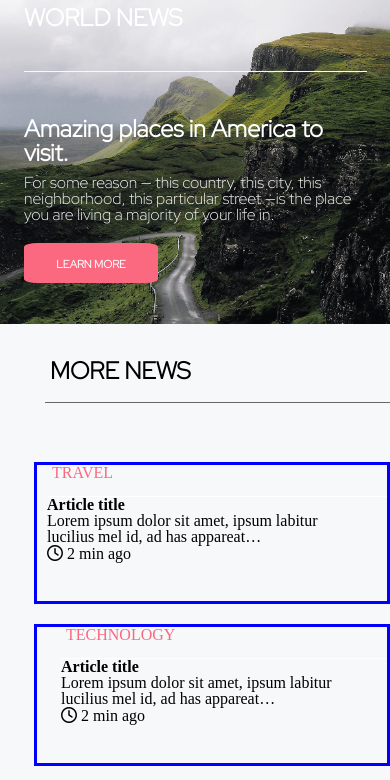
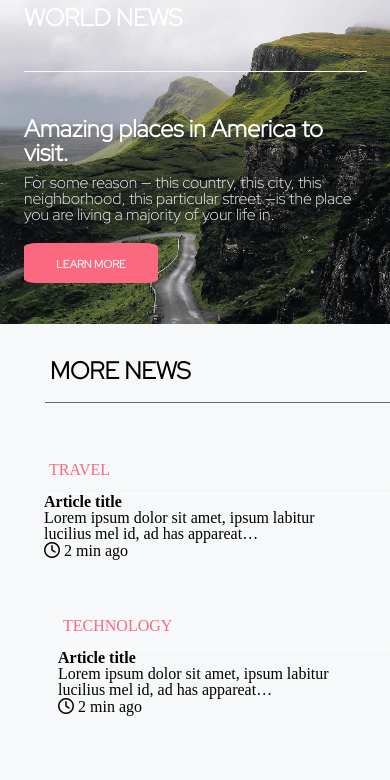
Before and after one commit to Tea-Tarkhnishvili/final, a plain HTML site: page index.html in a window 390 px wide. Shown: the part 64-844 px from the top of the page. Drawn offline with Linux system fonts and the light colour scheme; files whose address does not match are found by name.

Commit message:
tool borders

```diff
--- a/css/style.css
+++ b/css/style.css
@@ -948,14 +948,13 @@ form {
 .text3 {
 
     padding-left: 10px;
-    border: 3px solid blue;
-    /* margin-bottom: 10px; */
+
 }
 
 .text4 {
     padding-bottom: 39px;
     padding-left: 24px;
-    border: 3px solid blue;
+
 }
 .section2 {
     width: 80%;
```
